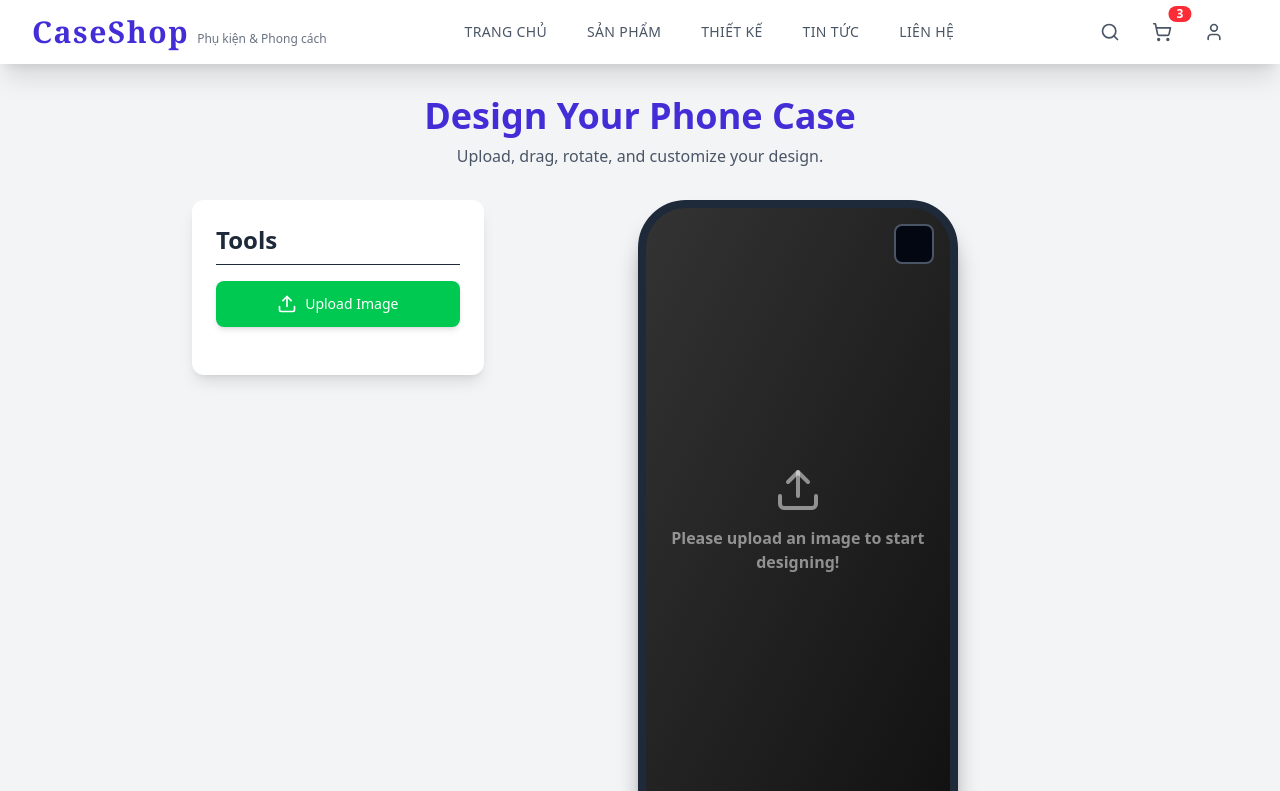
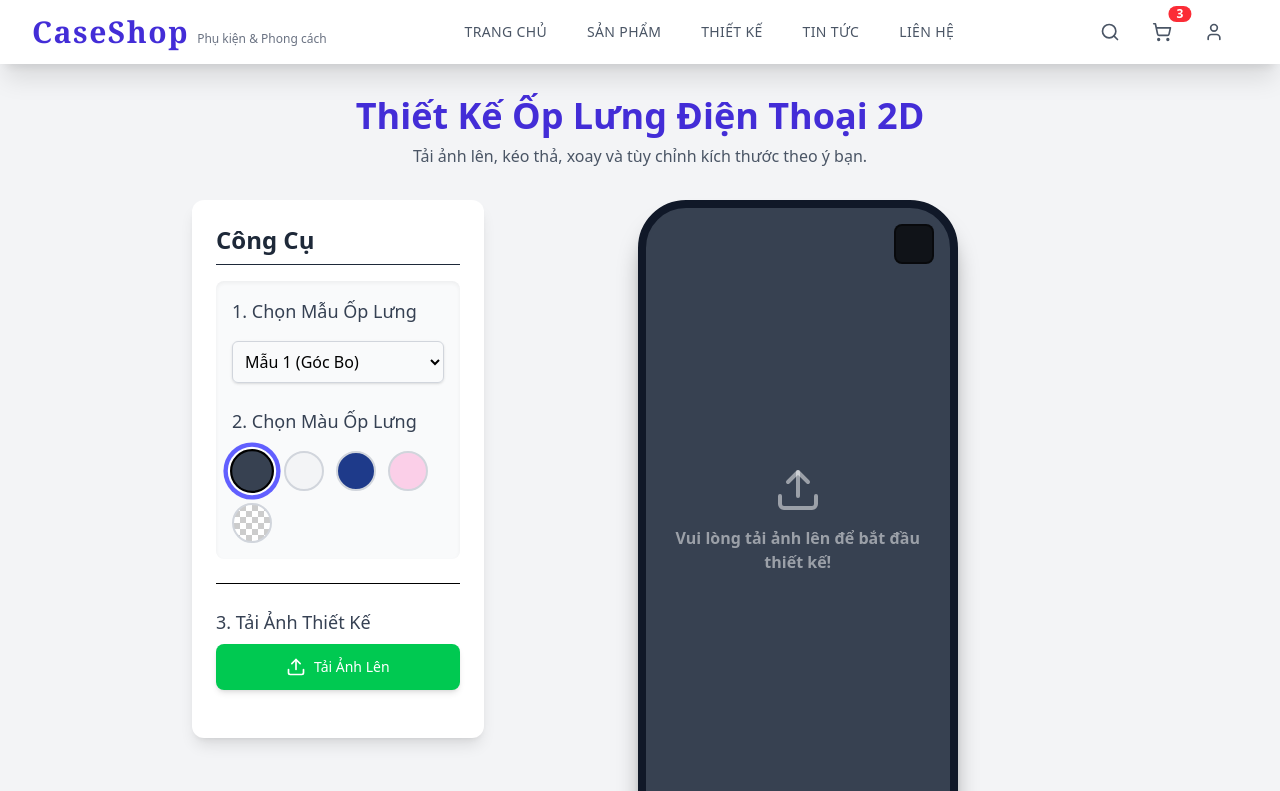
Before and after one commit to Minh22042003/PhoneCaseShop, a React (Vite) app in the folder front-end/: page /custom in a window 1280 px wide. Shown: the top 791 px of the page. Built offline with nearby package versions, Linux system fonts and the light colour scheme.

Commit message:
change a bit desigh page

```diff
--- a/front-end/src/pages/DesighPhoneCase/DesighPhoneCase.jsx
+++ b/front-end/src/pages/DesighPhoneCase/DesighPhoneCase.jsx
@@ -1,7 +1,41 @@
 import React, { useState, useRef, useCallback } from 'react';
 import { Upload, Minimize2, Maximize2, RotateCcw, RotateCw, Trash2, Move, Check } from 'lucide-react';
 
-// Initial data for design image
+// Dữ liệu cho các mẫu điện thoại
+const phoneModels = {
+  model1: {
+    id: 'model1',
+    name: 'Mẫu 1 (Góc Bo)',
+    aspectRatio: '9/18',
+    borderRadius: '3rem',
+    cameraClasses: 'absolute top-4 right-4 w-10 h-10 rounded-lg z-30'
+  },
+  model2: {
+    id: 'model2',
+    name: 'Mẫu 2 (Cụm Camera Vuông)',
+    aspectRatio: '9/19.5',
+    borderRadius: '2.75rem',
+    cameraClasses: 'absolute top-5 left-5 w-20 h-20 rounded-2xl z-30 flex flex-col items-center justify-center space-y-2 p-1'
+  },
+  model3: {
+    id: 'model3',
+    name: 'Mẫu 3 (Camera Dọc)',
+    aspectRatio: '9/19',
+    borderRadius: '2.5rem',
+    cameraClasses: 'absolute top-4 left-1/2 -translate-x-1/2 w-8 h-24 rounded-full z-30'
+  }
+};
+
+// Dữ liệu cho các màu ốp lưng
+const caseColors = [
+  { name: 'Đen', value: '#374151' }, // gray-700
+  { name: 'Trắng', value: '#F3F4F6' }, // gray-100
+  { name: 'Xanh Navy', value: '#1E3A8A' }, // blue-800
+  { name: 'Hồng Phấn', value: '#FBCFE8' }, // pink-200
+  { name: 'Trong Suốt', value: 'transparent' }
+];
+
+// Dữ liệu ban đầu cho hình ảnh thiết kế
 const initialDesign = {
   url: null,
   filename: null,
@@ -11,24 +45,36 @@ const initialDesign = {
   rotation: 0,
 };
 
+// Component chính của ứng dụng
 const DesighPhoneCase = () => {
   const [design, setDesign] = useState(initialDesign);
   const [isDragging, setIsDragging] = useState(false);
   const [dragOffset, setDragOffset] = useState({ x: 0, y: 0 });
   const [showSpecs, setShowSpecs] = useState(false);
 
+  // THÊM MỚI: Trạng thái cho màu và mẫu ốp
+  const [caseColor, setCaseColor] = useState(caseColors[0].value); // Mặc định là màu Đen
+  const [selectedModelId, setSelectedModelId] = useState('model1'); // Mặc định là Mẫu 1
+
+  // Lấy thông tin mẫu ốp hiện tại
+  const currentModel = phoneModels[selectedModelId];
+
+  // Ref cho vùng ốp lưng để tính toán giới hạn kéo thả
   const caseRef = useRef(null);
   const imageRef = useRef(null);
 
+  // Xử lý tải ảnh lên
   const handleImageUpload = (event) => {
     const file = event.target.files[0];
     if (file) {
+      // Nếu có ảnh cũ, thu hồi URL
       if (design.url) {
         URL.revokeObjectURL(design.url);
       }
 
       const url = URL.createObjectURL(file);
 
+      // Đặt lại vị trí, tỉ lệ và xoay khi tải ảnh mới
       setDesign({
         url,
         filename: file.name,
@@ -40,6 +86,7 @@ const DesighPhoneCase = () => {
     }
   };
 
+  // Bắt đầu kéo
   const handleMouseDown = useCallback((e) => {
     if (!design.url) return;
     e.preventDefault();
@@ -47,19 +94,26 @@ const DesighPhoneCase = () => {
     setIsDragging(true);
 
     const imgBounds = imageRef.current.getBoundingClientRect();
+    const clientX = e.clientX || (e.touches && e.touches[0].clientX);
+    const clientY = e.clientY || (e.touches && e.touches[0].clientY);
+
     setDragOffset({
-      x: e.clientX - imgBounds.left - imgBounds.width / 2,
-      y: e.clientY - imgBounds.top - imgBounds.height / 2,
+      x: clientX - imgBounds.left - imgBounds.width / 2,
+      y: clientY - imgBounds.top - imgBounds.height / 2,
     });
   }, [design.url]);
 
+  // Đang kéo
   const handleMouseMove = useCallback((e) => {
     if (!isDragging || !caseRef.current) return;
     e.preventDefault();
 
+    const clientX = e.clientX || (e.touches && e.touches[0].clientX);
+    const clientY = e.clientY || (e.touches && e.touches[0].clientY);
+
     const caseBounds = caseRef.current.getBoundingClientRect();
-    const newClientX = e.clientX - dragOffset.x;
-    const newClientY = e.clientY - dragOffset.y;
+    const newClientX = clientX - dragOffset.x;
+    const newClientY = clientY - dragOffset.y;
 
     let newX = ((newClientX - caseBounds.left) / caseBounds.width) * 100;
     let newY = ((newClientY - caseBounds.top) / caseBounds.height) * 100;
@@ -74,38 +128,47 @@ const DesighPhoneCase = () => {
     }));
   }, [isDragging, dragOffset]);
 
+  // Kết thúc kéo
   const handleMouseUp = useCallback(() => {
     setIsDragging(false);
   }, []);
 
+  // Thay đổi tỉ lệ (scale)
   const handleScaleChange = (factor) => {
     setDesign(prev => ({
       ...prev,
-      scale: Math.max(0.2, Math.min(5.0, prev.scale + factor)),
+      scale: Math.max(0.2, Math.min(5.0, prev.scale + factor)), // Giới hạn từ 0.2x đến 5.0x
     }));
   };
 
+  // Thay đổi góc xoay (rotation)
   const handleRotateChange = (angle) => {
     setDesign(prev => ({
       ...prev,
-      rotation: (prev.rotation + angle) % 360,
+      rotation: (prev.rotation + angle) % 360, // Giới hạn góc xoay từ 0 đến 359
     }));
   };
 
+  // Xóa ảnh
   const handleDeleteImage = () => {
     if (design.url) {
-      URL.revokeObjectURL(design.url);
+      URL.revokeObjectURL(design.url); // Giải phóng bộ nhớ của ảnh đã tải lên
     }
     setDesign(initialDesign);
   };
 
+  // Đăng ký sự kiện kéo thả toàn cục
   React.useEffect(() => {
     window.addEventListener('mousemove', handleMouseMove);
     window.addEventListener('mouseup', handleMouseUp);
+    window.addEventListener('touchmove', handleMouseMove, { passive: false });
+    window.addEventListener('touchend', handleMouseUp);
 
     return () => {
       window.removeEventListener('mousemove', handleMouseMove);
       window.removeEventListener('mouseup', handleMouseUp);
+      window.removeEventListener('touchmove', handleMouseMove);
+      window.removeEventListener('touchend', handleMouseUp);
     };
   }, [handleMouseMove, handleMouseUp]);
 
@@ -113,27 +176,64 @@ const DesighPhoneCase = () => {
     <div className="min-h-screen bg-gray-100 p-4 sm:p-8 flex flex-col items-center">
       <header className="w-full max-w-4xl text-center mb-8">
         <h1 className="text-4xl font-extrabold text-indigo-700 mb-2">
-          Design Your Phone Case
+          Thiết Kế Ốp Lưng Điện Thoại 2D
         </h1>
-        <p className="text-gray-600">Upload, drag, rotate, and customize your design.</p>
+        <p className="text-gray-600">Tải ảnh lên, kéo thả, xoay và tùy chỉnh kích thước theo ý bạn.</p>
       </header>
 
       <div className="w-full max-w-4xl flex flex-col md:flex-row gap-6">
 
-        {/* CONTROLS SECTION */}
+          {/* KHU VỰC ĐIỀU KHIỂN (CONTROLS) */}
         <div className="md:w-1/3 bg-white p-6 rounded-xl shadow-lg h-fit">
           <h2 className="text-2xl font-semibold text-gray-800 mb-4 border-b pb-2">
-            Tools
+            Công Cụ
           </h2>
 
-          {/* UPLOAD BUTTON */}
+          {/* THÊM MỚI: TÙY CHỈNH ỐP LƯNG */}
+          <div className="space-y-4 mb-6 p-4 bg-gray-50 rounded-lg shadow-inner">
+            <h3 className="text-lg font-medium text-gray-700">1. Chọn Mẫu Ốp Lưng</h3>
+            <select
+              value={selectedModelId}
+              onChange={(e) => setSelectedModelId(e.target.value)}
+              className="w-full p-2 border border-gray-300 rounded-md shadow-sm focus:ring-indigo-500 focus:border-indigo-500"
+            >
+              {Object.values(phoneModels).map(model => (
+                <option key={model.id} value={model.id}>{model.name}</option>
+              ))}
+            </select>
+
+            <h3 className="text-lg font-medium text-gray-700 pt-2">2. Chọn Màu Ốp Lưng</h3>
+            <div className="flex flex-wrap gap-3">
+              {caseColors.map(color => (
+                <button
+                  key={color.value}
+                  title={color.name}
+                  onClick={() => setCaseColor(color.value)}
+                  className={`w-10 h-10 rounded-full border-2 transition-transform duration-150 ${caseColor === color.value ? 'ring-4 ring-offset-2 ring-indigo-500 transform scale-110' : 'border-gray-300'}`}
+                  style={{
+                    backgroundColor: color.value === 'transparent' ? '#fff' : color.value,
+                    backgroundImage: color.value === 'transparent' ? 'linear-gradient(45deg, #ccc 25%, transparent 25%), linear-gradient(-45deg, #ccc 25%, transparent 25%), linear-gradient(45deg, transparent 75%, #ccc 75%), linear-gradient(-45deg, transparent 75%, #ccc 75%)' : 'none',
+                    backgroundSize: color.value === 'transparent' ? '12px 12px' : 'auto',
+                    backgroundPosition: color.value === 'transparent' ? '0 0, 0 6px, 6px -6px, -6px 0px' : 'auto'
+                  }}
+                >
+                  <span className="sr-only">{color.name}</span>
+                </button>
+              ))}
+            </div>
+          </div>
+
+          <hr className="mb-6" />
+
+          {/* NÚT TẢI LÊN */}
           <div className="mb-6">
+            <h3 className="text-lg font-medium text-gray-700 mb-2">3. Tải Ảnh Thiết Kế</h3>
             <label
               htmlFor="imageUpload"
               className="w-full flex items-center justify-center px-4 py-3 border border-transparent text-sm font-medium rounded-lg shadow-md text-white bg-green-500 hover:bg-green-600 transition duration-150 cursor-pointer"
             >
               <Upload className="w-5 h-5 mr-2" />
-              Upload Image
+              Tải Ảnh Lên
             </label>
             <input
               id="imageUpload"
@@ -144,20 +244,21 @@ const DesighPhoneCase = () => {
             />
           </div>
 
-          {/* OTHER CONTROLS (ONLY SHOW WHEN IMAGE IS LOADED) */}
+          {/* CÁC ĐIỀU KHIỂN KHÁC (CHỈ HIỂN THỊ KHI CÓ ẢNH) */}
           {design.url && (
             <div className="space-y-6">
-              {/* SCALE CONTROLS */}
+              <h3 className="text-lg font-medium text-gray-700 -mb-2">4. Tùy Chỉnh Ảnh</h3>
+              {/* ĐIỀU KHIỂN KÍCH THƯỚC */}
               <div className="p-4 bg-indigo-50 rounded-lg shadow-inner">
                 <h3 className="text-lg font-medium text-indigo-700 mb-3 flex items-center">
                   <Maximize2 className="w-4 h-4 mr-2" />
-                  Scale
+                  Phóng To / Thu Nhỏ
                 </h3>
                 <div className="flex justify-between items-center space-x-3">
                   <button
                     onClick={() => handleScaleChange(-0.1)}
                     className="p-3 bg-indigo-400 text-white rounded-full hover:bg-indigo-500 transition disabled:opacity-50"
-                    title="Zoom Out"
+                    title="Thu nhỏ"
                     disabled={design.scale <= 0.2}
                   >
                     <Minimize2 className="w-5 h-5" />
@@ -168,28 +269,28 @@ const DesighPhoneCase = () => {
                   <button
                     onClick={() => handleScaleChange(0.1)}
                     className="p-3 bg-indigo-400 text-white rounded-full hover:bg-indigo-500 transition disabled:opacity-50"
-                    title="Zoom In"
+                    title="Phóng to"
                     disabled={design.scale >= 5.0}
                   >
                     <Maximize2 className="w-5 h-5" />
                   </button>
                 </div>
                 <p className="text-center text-xs text-indigo-500 mt-2">
-                  Current Scale
+                  Tỉ lệ hiện tại
                 </p>
               </div>
 
-              {/* ROTATION CONTROLS */}
+              {/* ĐIỀU KHIỂN XOAY ẢNH */}
               <div className="p-4 bg-purple-50 rounded-lg shadow-inner">
                 <h3 className="text-lg font-medium text-purple-700 mb-3 flex items-center">
                   <RotateCw className="w-4 h-4 mr-2" />
-                  Rotate
+                  Xoay Ảnh
                 </h3>
                 <div className="flex justify-between items-center space-x-3">
                   <button
-                    onClick={() => handleRotateChange(-15)}
+                    onClick={() => handleRotateChange(-15)} // Xoay 15 độ ngược chiều kim đồng hồ
                     className="p-3 bg-purple-400 text-white rounded-full hover:bg-purple-500 transition"
-                    title="Rotate Left"
+                    title="Xoay trái"
                   >
                     <RotateCcw className="w-5 h-5" />
                   </button>
@@ -197,52 +298,77 @@ const DesighPhoneCase = () => {
                     {design.rotation}°
                   </span>
                   <button
-                    onClick={() => handleRotateChange(15)}
+                    onClick={() => handleRotateChange(15)} // Xoay 15 độ cùng chiều kim đồng hồ
                     className="p-3 bg-purple-400 text-white rounded-full hover:bg-purple-500 transition"
-                    title="Rotate Right"
+                    title="Xoay phải"
                   >
                     <RotateCw className="w-5 h-5" />
                   </button>
                 </div>
                 <p className="text-center text-xs text-purple-500 mt-2">
-                  Current Rotation
+                  Góc xoay hiện tại
                 </p>
               </div>
 
-              {/* DELETE BUTTON */}
+              {/* NÚT XÓA ẢNH */}
               <button
                 onClick={handleDeleteImage}
                 className="w-full flex items-center justify-center px-4 py-3 border border-transparent text-sm font-medium rounded-lg shadow-md text-white bg-red-500 hover:bg-red-600 transition duration-150"
               >
                 <Trash2 className="w-5 h-5 mr-2" />
-                Delete Image
+                Xóa Ảnh
               </button>
 
-              {/* CONFIRM DESIGN BUTTON */}
+              {/* NÚT XÁC NHẬN THIẾT KẾ */}
               <button
                 onClick={() => setShowSpecs(true)}
                 className="w-full flex items-center justify-center px-4 py-3 border border-transparent text-sm font-medium rounded-lg shadow-md text-white bg-blue-600 hover:bg-blue-700 transition duration-150"
               >
                 <Check className="w-5 h-5 mr-2" />
-                Confirm Design
+                Xác Nhận Thiết Kế
               </button>
             </div>
           )}
         </div>
 
-        {/* DESIGN CANVAS */}
+        {/* KHU VỰC THIẾT KẾ (DESIGN CANVAS) */}
         <div className="md:w-2/3 flex justify-center items-start">
           <div
             ref={caseRef}
-            className="relative w-full max-w-xs aspect-[9/18] bg-gray-900 rounded-[3rem] shadow-2xl overflow-hidden border-8 border-gray-800"
+            className={`relative w-full max-w-xs shadow-2xl overflow-hidden border-8
+                        ${caseColor === 'transparent' ? 'border-gray-400' : 'border-gray-900'}`}
             style={{
-                borderRadius: '3rem',
+                aspectRatio: currentModel.aspectRatio,
+                borderRadius: currentModel.borderRadius,
+                backgroundColor: caseColor === 'transparent' ? 'white' : caseColor,
                 boxShadow: '0 20px 25px -5px rgba(0, 0, 0, 0.4), 0 10px 10px -5px rgba(0, 0, 0, 0.2)',
-                background: 'linear-gradient(to bottom right, #333, #111)',
+                transition: 'all 0.3s ease' // Thêm hiệu ứng chuyển động mượt
             }}
           >
-            {/* Camera cutout */}
-            <div className="absolute top-4 right-4 w-10 h-10 bg-gray-950 rounded-lg border-2 border-gray-600 z-30"></div>
+            {/* THAY ĐỔI: Nền caro cho ốp trong suốt */}
+            {caseColor === 'transparent' && (
+              <div
+                className="absolute inset-0 w-full h-full z-0"
+                style={{
+                  backgroundImage: 'linear-gradient(45deg, #ccc 25%, transparent 25%), linear-gradient(-45deg, #ccc 25%, transparent 25%), linear-gradient(45deg, transparent 75%, #ccc 75%), linear-gradient(-45deg, transparent 75%, #ccc 75%)',
+                  backgroundSize: '20px 20px',
+                  backgroundPosition: '0 0, 0 10px, 10px -10px, -10px 0px'
+                }}
+              ></div>
+            )}
+
+            {/* THAY ĐỔI: Vùng cắt camera động */}
+            <div
+              className={`${currentModel.cameraClasses} bg-black/70 border-2 border-black/50`}
+            >
+              {/* Thêm lens giả cho Mẫu 2 */}
+              {currentModel.id === 'model2' && (
+                <>
+                  <div className='w-6 h-6 bg-gray-800 rounded-full border-2 border-gray-500'></div>
+                  <div className='w-6 h-6 bg-gray-800 rounded-full border-2 border-gray-500'></div>
+                </>
+              )}
+            </div>
 
             {design.url ? (
               <>
@@ -255,22 +381,20 @@ const DesighPhoneCase = () => {
                     transform: `translate(-50%, -50%) scale(${design.scale}) rotate(${design.rotation}deg)`,
                     width: '100%',
                     transformOrigin: 'center center',
-                    zIndex: 20
+                    zIndex: 20 // Nằm trên nền (z-0) và placeholder (z-10), dưới camera (z-30)
                   }}
                   onMouseDown={handleMouseDown}
                   onTouchStart={handleMouseDown}
-                  onTouchMove={handleMouseMove}
-                  onTouchEnd={handleMouseUp}
                 >
                   <img
                     src={design.url}
-                    alt="Design"
+                    alt="Ảnh thiết kế"
                     className="w-full h-auto"
                     draggable="false"
                     style={{ pointerEvents: 'none' }}
                   />
                 </div>
-                {/* Transparent overlay for drag hint */}
+                {/* Lớp overlay trong suốt để người dùng biết có thể kéo thả */}
                 <div
                   className={`absolute inset-0 z-10 flex items-center justify-center pointer-events-none
                               ${isDragging ? 'bg-indigo-500/10' : 'hover:bg-indigo-500/10'}`}
@@ -281,7 +405,7 @@ const DesighPhoneCase = () => {
             ) : (
               <div className="absolute inset-0 flex flex-col items-center justify-center text-white/50 p-6 text-center z-10">
                 <Upload className="w-12 h-12 mb-3" />
-                <p className="font-semibold">Please upload an image to start designing!</p>
+                <p className="font-semibold">Vui lòng tải ảnh lên để bắt đầu thiết kế!</p>
               </div>
             )}
           </div>
@@ -290,40 +414,62 @@ const DesighPhoneCase = () => {
       </div>
 
       <footer className="mt-10 pt-4 border-t w-full max-w-4xl text-center text-sm text-gray-500">
-        <p>Note: This is a 2D simulation. Drag and drop is performed by clicking and moving the mouse on the image. Zoom and rotation are controlled by the buttons.</p>
+        <p>Ghi chú: Ứng dụng này chỉ là mô phỏng 2D. Kéo thả được thực hiện bằng cách click chuột vào ảnh và di chuyển. Phóng to/thu nhỏ và xoay bằng các nút điều khiển.</p>
       </footer>
 
-      {/* SPECIFICATIONS MODAL */}
+      {/* MODAL HIỂN THỊ THÔNG SỐ KỸ THUẬT */}
       {showSpecs && (
         <div className="fixed inset-0 bg-black bg-opacity-75 flex items-center justify-center z-50 p-4 transition-opacity duration-300">
           <div className="bg-white rounded-lg shadow-xl w-full max-w-md p-6">
             <h3 className="text-2xl font-semibold text-gray-900 mb-4">
-              Technical Specifications
+              Thông Số Kỹ Thuật
             </h3>
             <p className="text-sm text-gray-600 mb-6">
-              Here are the specifications for manufacturing your design:
+              Đây là thông tin (mô phỏng) để nhà sản xuất tái tạo thiết kế của bạn:
             </p>
             <div className="space-y-3 text-gray-700">
+              {/* THAY ĐỔI: Thêm thông tin mẫu và màu */}
               <div className="flex justify-between border-b pb-2">
-                <span className="font-medium text-gray-600">Image Filename:</span>
+                <span className="font-medium text-gray-600">Mẫu Ốp Lưng:</span>
+                <span className="font-mono text-black">
+                  {currentModel.name}
+                </span>
+              </div>
+              <div className="flex justify-between border-b pb-2">
+                <span className="font-medium text-gray-600">Màu Ốp Lưng:</span>
+                <span className="font-mono text-black flex items-center gap-2">
+                  {caseColors.find(c => c.value === caseColor)?.name || caseColor}
+                  <div
+                    className="w-4 h-4 rounded-full border border-gray-400"
+                    style={{
+                      backgroundColor: caseColor === 'transparent' ? '#fff' : caseColor,
+                      backgroundImage: caseColor === 'transparent' ? 'linear-gradient(45deg, #ccc 25%, transparent 25%), linear-gradient(-45deg, #ccc 25%, transparent 25%)' : 'none',
+                      backgroundSize: '8px 8px'
+                    }}
+                  ></div>
+                </span>
+              </div>
+
+              <div className="flex justify-between border-b pb-2">
+                <span className="font-medium text-gray-600">Tên File Ảnh:</span>
                 <span className="font-mono text-black max-w-[60%] truncate" title={design.filename || 'N/A'}>
                   {design.filename || 'N/A'}
                 </span>
               </div>
               <div className="flex justify-between border-b pb-2">
-                <span className="font-medium text-gray-600">Position (X, Y):</span>
+                <span className="font-medium text-gray-600">Vị Trí (X, Y):</span>
                 <span className="font-mono text-black">
                   ({design.x.toFixed(2)}%, {design.y.toFixed(2)}%)
                 </span>
               </div>
               <div className="flex justify-between border-b pb-2">
-                <span className="font-medium text-gray-600">Scale:</span>
+                <span className="font-medium text-gray-600">Tỉ Lệ Phóng:</span>
                 <span className="font-mono text-black">
                   {(design.scale * 100).toFixed(0)}%
                 </span>
               </div>
               <div className="flex justify-between border-b pb-2">
-                <span className="font-medium text-gray-600">Rotation:</span>
+                <span className="font-medium text-gray-600">Góc Xoay:</span>
                 <span className="font-mono text-black">
                   {design.rotation}°
                 </span>
@@ -333,7 +479,7 @@ const DesighPhoneCase = () => {
               onClick={() => setShowSpecs(false)}
               className="w-full mt-8 px-4 py-2 bg-indigo-600 text-white rounded-lg hover:bg-indigo-700 transition duration-150 focus:outline-none focus:ring-2 focus:ring-indigo-500 focus:ring-opacity-50"
             >
-              Close
+              Đóng
             </button>
           </div>
         </div>
```
